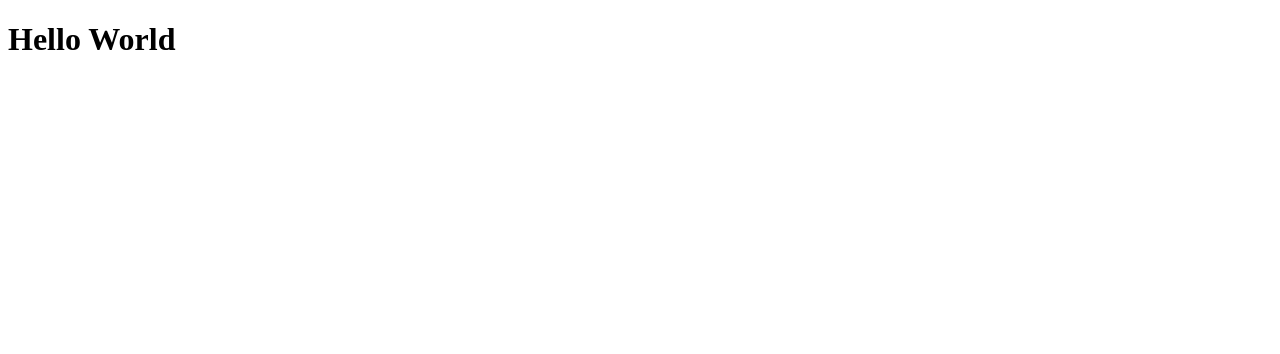
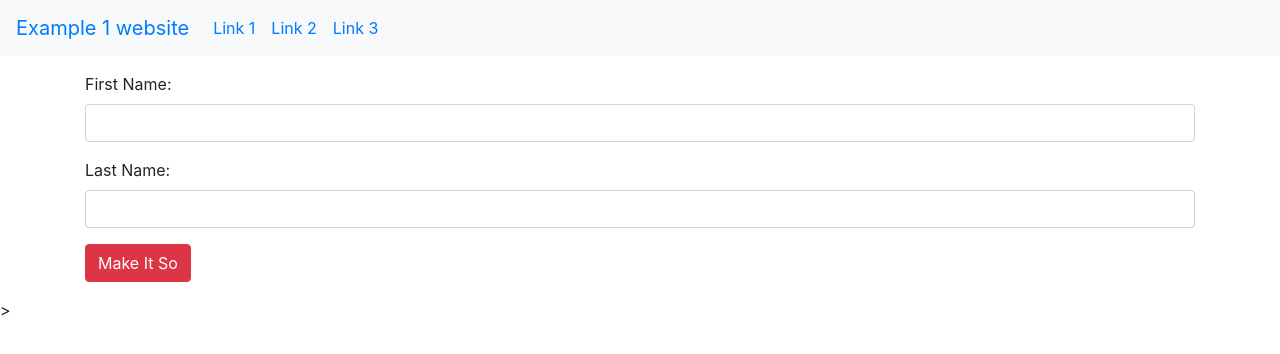
Before and after one commit to lewisev/CISC474--Exercises, a plain HTML site: page index.html in a window 1280 px wide. Drawn offline with nearby package versions, Linux system fonts and the light colour scheme.

Commit message:
Add bootstrap and components

```diff
--- a/index.html
+++ b/index.html
@@ -4,11 +4,45 @@
 <head>
     <meta charset="utf-8">
     <meta name="viewport" content="width=device-width">
-    <title>Exercise 1</title>
+    <title>Exercise 2</title>
+
+    <link href="https://stackpath.bootstrapcdn.com/bootstrap/4.3.1/css/bootstrap.min.css" rel="stylesheet" integrity="sha384-
+ggOyR0iXCbMQv3Xipma34MD+dH/1fQ784/j6cY/iJTQUOhcWr7x9JvoRxT2MZw1T" crossorigin="anonymous">
 </head>
 
 <body>
-    <h1>Hello World</h1>
+    <nav class="navbar navbar-expand-sm bg-light">
+        <div class="navbar-header"><a class="navbar-brand" href="#">Example 1 website</a>
+        </div>
+        <ul class="navbar-nav">
+            <li class="nav-item">
+                <a class="nav-link" href="#">Link 1</a>
+            </li>
+            <li class="nav-item">
+                <a class="nav-link" href="#">Link 2</a>
+            </li>
+            <li class="nav-item">
+                <a class="nav-link" href="#">Link 3</a>
+            </li>
+        </ul>
+    </nav>
+    <div class='container'>
+        <p>
+        <form id='nameform'>
+            <div class='form-group'>
+                <label for='fname'>First Name:</label>
+                <input id='fname' type='text' class='form-control' required>
+            </div>
+            <div class='form-group'>
+                <label for='lname'>Last Name:</label>
+                <input id='lname' type='text' class='form-control' required>
+            </div>
+            <input type='submit' id='go' class='btn btn-danger' value='Make It So'>
+        </form>
+        </p>
+        <div id="jumbotron">
+        </div>
+    </div>>
 </body>
 
 </html>
```
